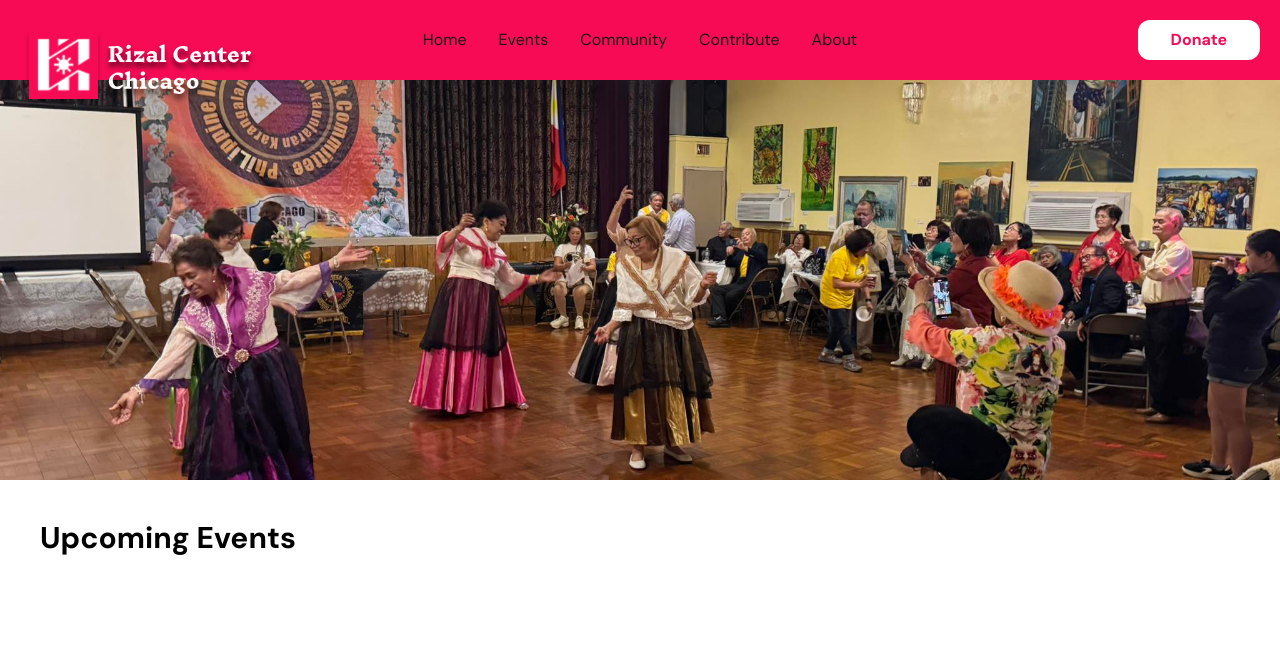
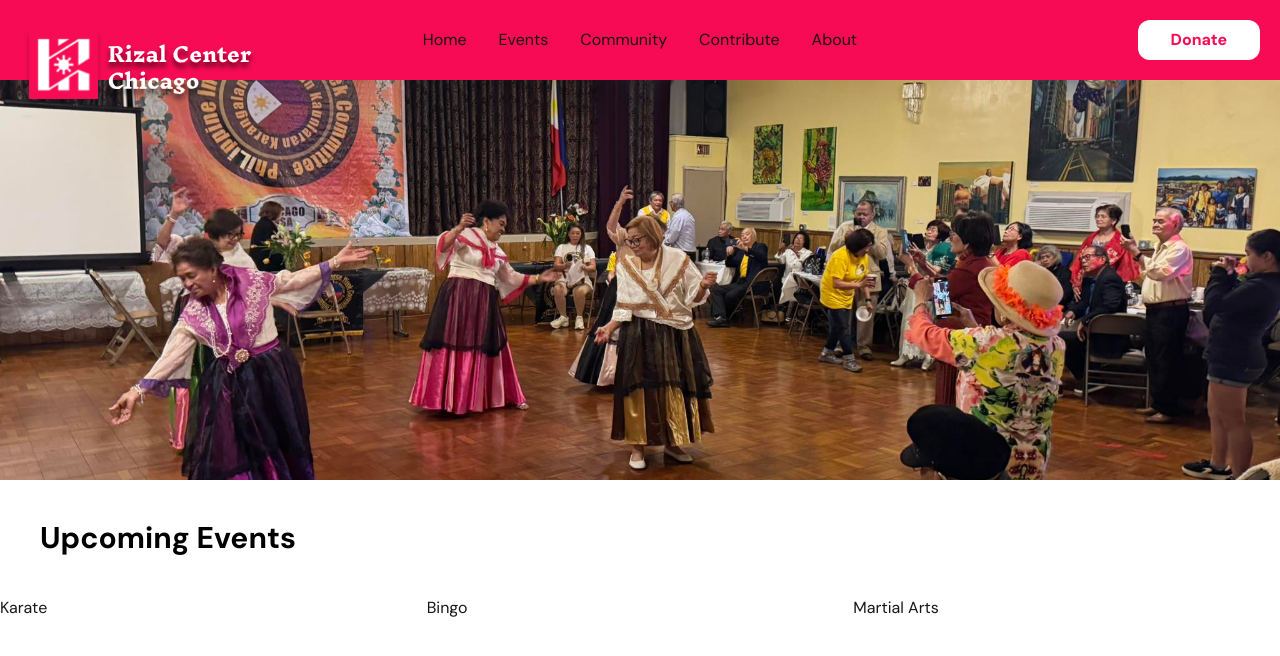
Before and after one commit to Dragoon788/rizal-center-chicago-webpage, a Next.js app: page / in a window 1280 px wide. Shown: the top 656 px of the page. Built offline with nearby package versions, Linux system fonts and the light colour scheme.

Commit message:
Basic Homepage Complete

```diff
--- a/src/app/components/eventsViewer.tsx
+++ b/src/app/components/eventsViewer.tsx
@@ -0,0 +1,36 @@
+'use client';
+import { Swiper, SwiperSlide } from 'swiper/react';
+import Image from "next/image";
+// import Event from "";
+
+import { Grid, Pagination, Navigation } from 'swiper/modules'
+import 'swiper/css/pagination';
+import 'swiper/css/navigation';
+
+interface EventsViewerProps {
+    upcomingEvents: string[]
+}
+
+export default function EventsViewer ( {upcomingEvents} : EventsViewerProps){
+    return(
+        <div className="w-full h-[300px]">
+            <Swiper
+                // pagination={true}
+                navigation={true}
+                // centeredSlides={true}
+                slidesPerView={3}
+                grid={{
+                    rows:1
+                }}
+                modules= {[Grid, Pagination, Navigation]}
+            >
+                {upcomingEvents.map((eventInfo, i) =>
+                    <SwiperSlide key={i}>
+                        {eventInfo}
+                    </SwiperSlide>
+                )}
+            </Swiper>
+        </div>
+    );
+
+}
--- a/src/app/components/navMenu.tsx
+++ b/src/app/components/navMenu.tsx
@@ -7,7 +7,7 @@ interface NavMenuProps {
 
 export default function NavMenu ( { NavMenuList } : NavMenuProps) {
     return(
-        <div className="w-full fixed z-10">
+        <div className="w-full absolute z-10">
             <nav className="hidden sm:flex justify-center gap-2 items-center">
                 {NavMenuList.map((item) =>
                     <Link
--- a/src/app/page.tsx
+++ b/src/app/page.tsx
@@ -1,6 +1,7 @@
 import Image from "next/image";
 import Header from "@/app/components/header"
 import BannerCarousel from "@/app/components/bannerCarousel";
+import EventsViewer from '@/app/components/eventsViewer';
 
 export default function Home() {
   return (
@@ -8,6 +9,7 @@ export default function Home() {
       <Header NavMenuList = {["Home", "Events", "Community", "Contribute", "About"]}/>
       <BannerCarousel imageSources={["/RizalPhoto1.jpg", "/DSC06951.jpg", "/IMG_0125.jpeg", "/pgr12wmmnv161.jpg"]}/>
       <h2 className="m-10 text-3xl text-black font-bold">Upcoming Events</h2>
+      <EventsViewer upcomingEvents={["Karate", "Bingo", "Martial Arts"]} />
     </div>
   );
 }
```
Also changed, not shown: src/app/components/bannerCarousel.tsx (+0 -8 lines), src/app/components/eventCard.tsx (added).
